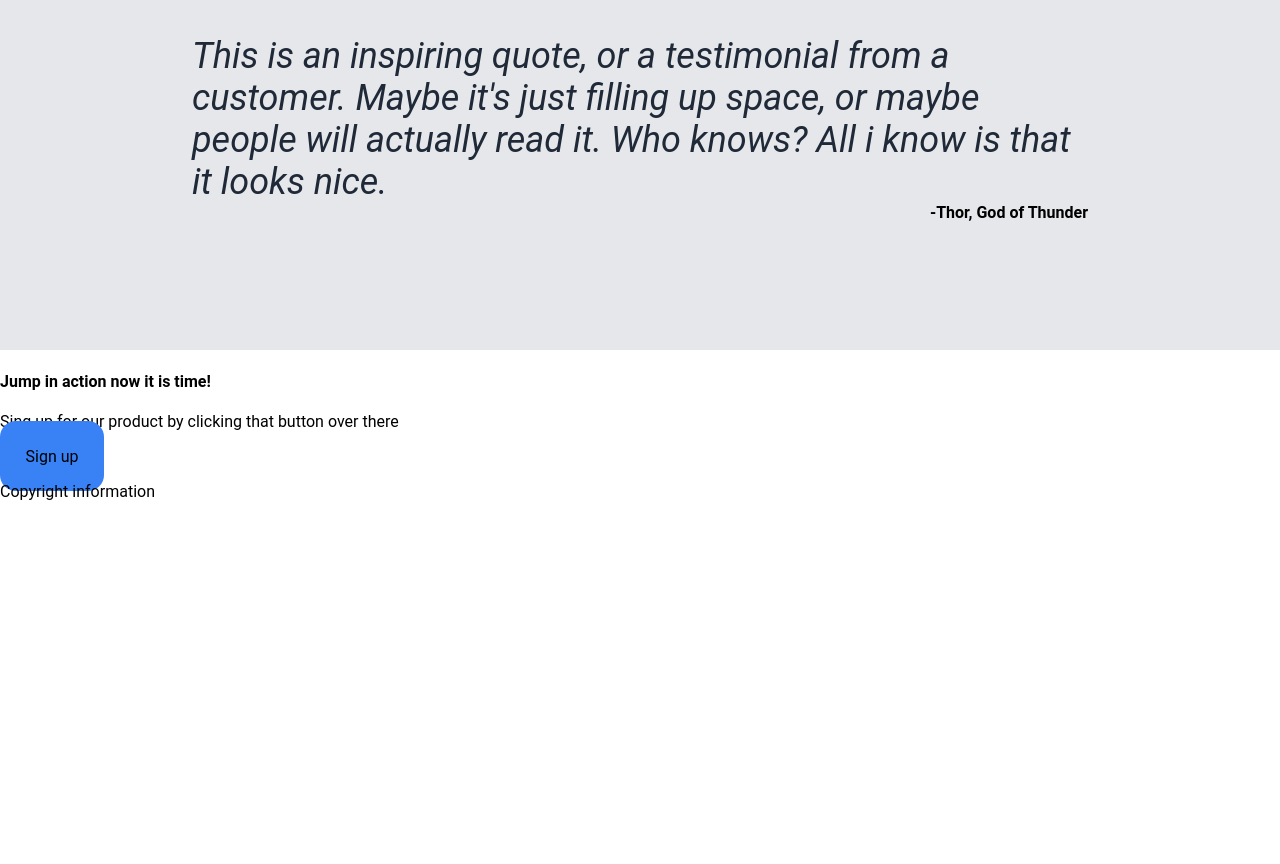
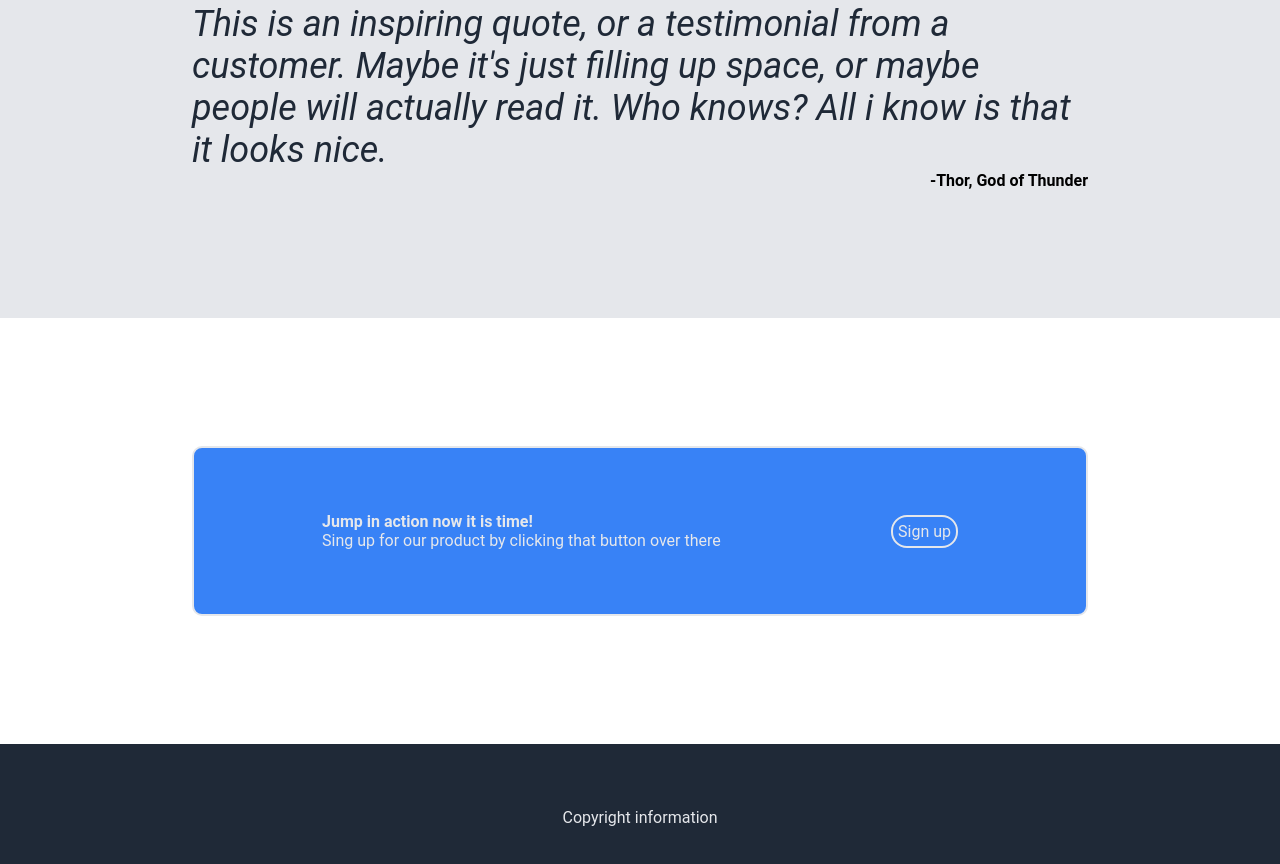
Before and after one commit to Haticha/Odin_Landing_Page, a plain HTML site: page index.html in a window 1280 px wide. Shown: the part 938-1802 px from the top of the page. Before the commit the page ends 1455 px from the top, so only its background shows below. Drawn offline with Linux system fonts and the light colour scheme.

Commit message:
Finished Page

```diff
--- a/index.html
+++ b/index.html
@@ -19,7 +19,7 @@
         <div class="Sub_Header" id="Hero-text">
             <div class="Sub_Header-Signup">
                 <h1>Big text about this page</h1>
-                <p>Some subtext about how awesome this page is</p>
+                <p style="margin-bottom: 10px;">Some subtext about how awesome this page is</p>
                 <a href=""class="Signup">Sign Up</a>
             </div>
             <img src="" alt="This is a placeholder for an image.">
@@ -53,8 +53,10 @@
                 <h4 class="Quoter">-Thor, God of Thunder</h4>
             </div>
             <div class="Signup_banner">
-                <h4 class="Footer_Title">Jump in action now it is time!</h4>
-                <p>Sing up for our product by clicking that button over there</p>
+                <div class="Signup_call">
+                  <h4 class="Footer_Title">Jump in action now it is time!</h4>
+                  <p>Sing up for our product by clicking that button over there</p>
+                </div>
                 <a href=""class="Signup">Sign up</a>
             </div>
         </div>
--- a/styles.css
+++ b/styles.css
@@ -2,7 +2,7 @@ html{
     font-family: roboto;
 }
 body{
-    margin: 0;
+    margin: 0px;
 }
 .Header{
     padding:1% 10% 1% 10%;
@@ -35,7 +35,15 @@ body{
 .Signup{
     background-color: #3882F6;
     border-radius: 1em;
-    padding: 2%;
+    padding: 5px;
+    border-color: inherit;
+    border-style: inherit;
+    border-width: inherit;
+    text-align: center;
+    margin-top: auto;
+    margin-bottom: auto;
+    width: fit-content;
+    min-block-size: padding+1px;
 }
 .Info{
     padding-left: 10%;
@@ -64,17 +72,46 @@ body{
     text-align: end;
     margin: inherit;
 }
+.Signup_banner{
+    border-radius: 10px;
+    background-color: #3882F6;
+    color: #E5E7EB;
+    margin: 10% 15% 10% 15%;
+    padding: 5% 10% 5% 10%;
+    border-color: #E5E7EB;
+    border-style: solid;
+    border-width: 2px;
+    display: flex;
+    justify-content: space-between;
+}
+.Signup_call{
+    margin-top: 0px;
+    margin-bottom: 0px;
+    text-align: start;
+}
+.Footer{
+    align-items: center;
+    background-color: #1f2937;
+    padding: 5%;
+    color: #E5E7EB;
+    text-align: center;
+}
 #Hero-text{
     background-color: #1f2937;
     color: #E5E7EB;
     font-size: 18px;
-
 }
 h2{
     text-align: center;
     font-size: 36px;
     font-weight: 900;
     color: #1f2937;
+}
+h4{
+    margin: inherit;
+}
+p{
+    margin: inherit;
 }
 ul {
     display: flex;
```
